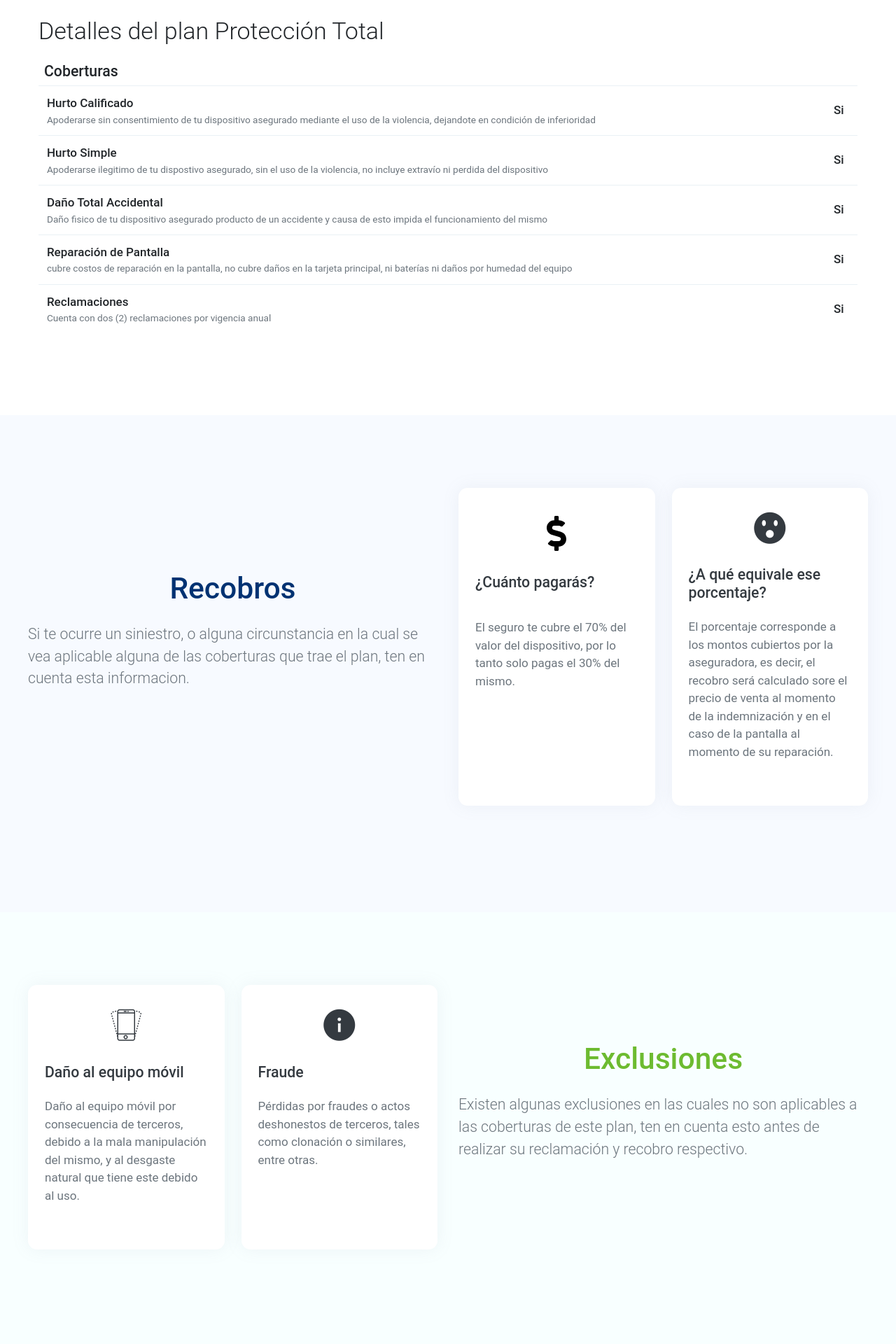
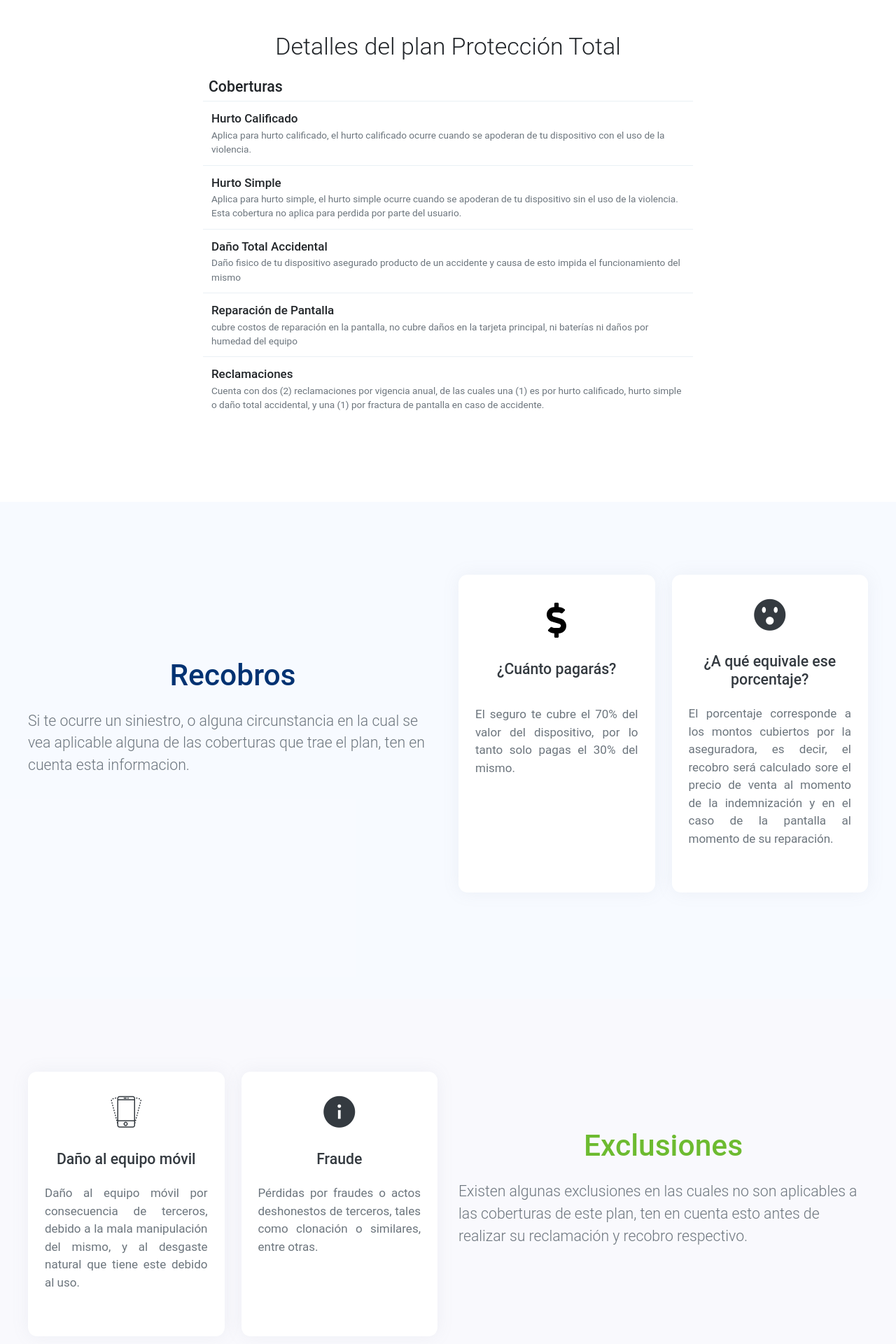
Before and after one commit to michael-eceleris/acinco-web-v2, a React (Create React App) app: page /pospago-5-3 in a window 1280 px wide. Shown: the part 1400-3320 px from the top of the page at 70% size. Built offline with nearby package versions, Linux system fonts and the light colour scheme.

Commit message:
diseño-detalles-productos

```diff
--- a/src/components/HowToActive/index.js
+++ b/src/components/HowToActive/index.js
@@ -34,7 +34,7 @@ const HowToActive = () => {
                       (Play Store)
                     </p>
                   </div>
-                  <div class="container d-flex justify-content-end">
+                  <div class="container d-flex justify-content-around mt-4">
                     <a
                       href="https://itunes.apple.com/co/app/protecci%C3%B3n-m%C3%B3vil-seguro/id1116274602?mt=8"
                       className="btn btn-dark rounded-xl transition-hover-top d-flex"
@@ -47,7 +47,7 @@ const HowToActive = () => {
                         className="mr-2"
                         alt="logo_apple"
                       />
-                      <span className="text-align-start">
+                      <span className="text-align-start w--100">
                         <span className="d-block line-height-1 fs--13">
                           Download on the
                         </span>
@@ -68,7 +68,7 @@ const HowToActive = () => {
                         className=" mr-2"
                         alt="logo_play_store"
                       />
-                      <span className="text-align-start">
+                      <span className="text-align-start w--100">
                         <span className="d-block line-height-1 fs--13">
                           Download on the
                         </span>
--- a/src/layout/layoutTotalProtection/Coverages/index.js
+++ b/src/layout/layoutTotalProtection/Coverages/index.js
@@ -4,10 +4,10 @@ const Coverages = () => {
     <>
       <section className="border-top">
         <div className="container ">
-          <h2 className="font-weight-light mb-4 text-center-xs">
+          <h2 className="font-weight-light mb-4 text-center">
             Detalles del plan Protección Total
           </h2>
-          <div className="table-responsive">
+          <div className="table-responsive mx-auto w--700">
             <table className="table table-hover table-align-middle font-weight-medium text-center">
               <h3 className="h5 ml-2 text-align-start">Coberturas</h3>
               <tbody>
@@ -15,23 +15,22 @@ const Coverages = () => {
                   <td className="text-align-start">
                     Hurto Calificado
                     <small className="d-block text-muted">
-                      Apoderarse sin consentimiento de tu dispositivo asegurado
-                      mediante el uso de la violencia, dejandote en condición de
-                      inferioridad
+                      Aplica para hurto calificado, el hurto calificado ocurre
+                      cuando se apoderan de tu dispositivo con el uso de la
+                      violencia.
                     </small>
                   </td>
-                  <td>Si</td>
                 </tr>
                 <tr>
                   <td className="text-align-start">
                     Hurto Simple
                     <small className="d-block text-muted">
-                      Apoderarse ilegitimo de tu dispostivo asegurado, sin el
-                      uso de la violencia, no incluye extravío ni perdida del
-                      dispositivo
+                      Aplica para hurto simple, el hurto simple ocurre cuando se
+                      apoderan de tu dispositivo sin el uso de la violencia.
+                      Esta cobertura no aplica para perdida por parte del
+                      usuario.
                     </small>
                   </td>
-                  <td>Si</td>
                 </tr>
                 <tr>
                   <td className="text-align-start">
@@ -42,7 +41,6 @@ const Coverages = () => {
                       mismo
                     </small>
                   </td>
-                  <td>Si</td>
                 </tr>
                 <tr>
                   <td className="text-align-start">
@@ -53,16 +51,17 @@ const Coverages = () => {
                       del equipo
                     </small>
                   </td>
-                  <td>Si</td>
                 </tr>
                 <tr>
                   <td className="text-align-start">
                     Reclamaciones
                     <small className="d-block text-muted">
-                      Cuenta con dos (2) reclamaciones por vigencia anual
+                      Cuenta con dos (2) reclamaciones por vigencia anual, de
+                      las cuales una (1) es por hurto calificado, hurto simple o
+                      daño total accidental, y una (1) por fractura de pantalla
+                      en caso de accidente.
                     </small>
                   </td>
-                  <td>Si</td>
                 </tr>
               </tbody>
             </table>
--- a/src/layout/layoutTotalProtection/RecoveriesExclutions/index.js
+++ b/src/layout/layoutTotalProtection/RecoveriesExclutions/index.js
@@ -21,8 +21,10 @@ const Recoveries = () => {
                     <div className="text-center pt-3 m-0">
                       <img src={Dollar} height="50" alt="signo_pesos" />
                     </div>
-                    <h3 className="h5 py-3 mt-3 ">¿Cuánto pagarás?</h3>
-                    <p className="pt-3">
+                    <h3 className="h5 py-3 mt-3 text-center ">
+                      ¿Cuánto pagarás?
+                    </h3>
+                    <p className="pt-3 text-justify">
                       El seguro te cubre el 70% del valor del dispositivo, por
                       lo tanto solo pagas el 30% del mismo.
                     </p>
@@ -34,8 +36,10 @@ const Recoveries = () => {
                     <div className="text-center m-0 p-0">
                       <i className="fi fi-emoji-shocked fs--45"></i>
                     </div>
-                    <h3 className="h5 py-3">¿A qué equivale ese porcentaje?</h3>
-                    <p>
+                    <h3 className="h5 py-3 text-center">
+                      ¿A qué equivale ese porcentaje?
+                    </h3>
+                    <p className="text-justify">
                       El porcentaje corresponde a los montos cubiertos por la
                       aseguradora, es decir, el recobro será calculado sore el
                       precio de venta al momento de la indemnización y en el
@@ -48,7 +52,7 @@ const Recoveries = () => {
           </div>
         </div>
       </section>
-      <section className="pt-2 pb-2 bg-theme-color-custom-aliceblue">
+      <section className="pt-2 pb-2 bg-theme-color-custom-purple">
         <div className="container p-0">
           <div className="row d-flex flex-wrap align-items-center my-7">
             <div className="order-lg-2 col-12 col-lg-6 mb-5">
@@ -66,8 +70,10 @@ const Recoveries = () => {
                     <div className="text-center p-0 m-0">
                       <i className="fi fi-smartphone fs--45"></i>
                     </div>
-                    <h3 className="h5 py-3">Daño al equipo móvil</h3>
-                    <p>
+                    <h3 className="h5 py-3 text-center">
+                      Daño al equipo móvil
+                    </h3>
+                    <p className="text-justify">
                       Daño al equipo móvil por consecuencia de terceros, debido
                       a la mala manipulación del mismo, y al desgaste natural
                       que tiene este debido al uso.
@@ -80,8 +86,8 @@ const Recoveries = () => {
                     <div className="text-center p-0 m-0">
                       <i className="fi fi-round-info-full fs--45"></i>
                     </div>
-                    <h3 className="h5 py-3">Fraude</h3>
-                    <p>
+                    <h3 className="h5 py-3 text-center">Fraude</h3>
+                    <p className="text-justify">
                       Pérdidas por fraudes o actos deshonestos de terceros,
                       tales como clonación o similares, entre otras.
                     </p>
```
Also changed, not shown: src/App.css, 1 other file (tests, documents, lock files or other folders).
